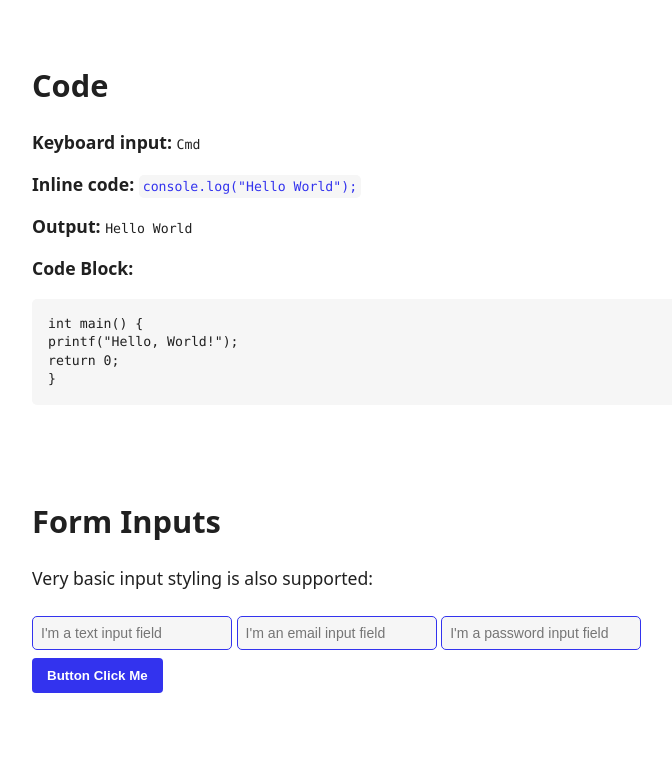
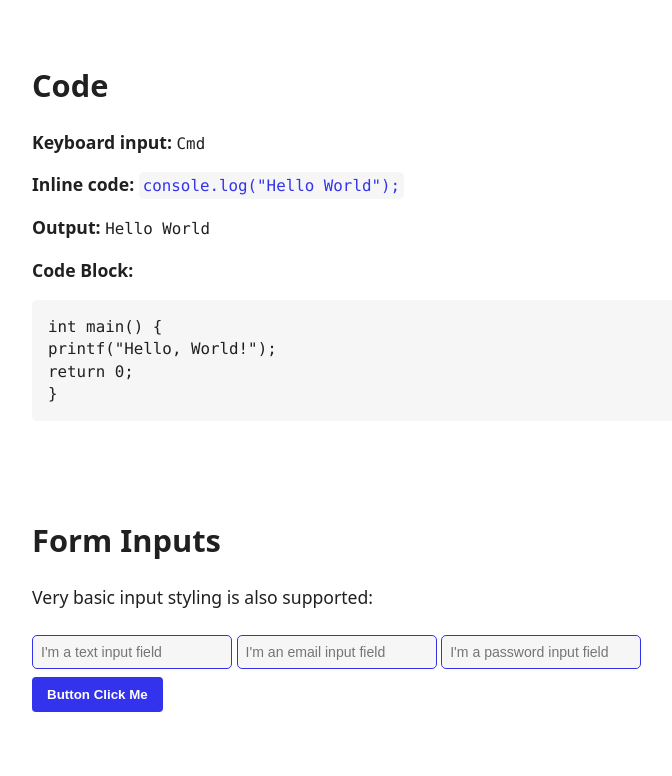
Before and after one commit to printerscanner/slightly-better-css, a plain HTML site: page index.html in a window 1280 px wide. Shown: the part 2260-3036 px from the top of the page, without its empty margins (278-950 px from the left). Drawn offline with Linux system fonts and the light colour scheme.

Commit message:
Update slightly-better.css

```diff
--- a/slightly-better.css
+++ b/slightly-better.css
@@ -67,7 +67,7 @@ blockquote, q {
 
 code, kbd, samp, pre, var {
     font-family: Menlo, monospace;
-    font-size: 0.75em;
+    font-size: 0.9em;
 }
 
 var { font-style: normal; }
```
